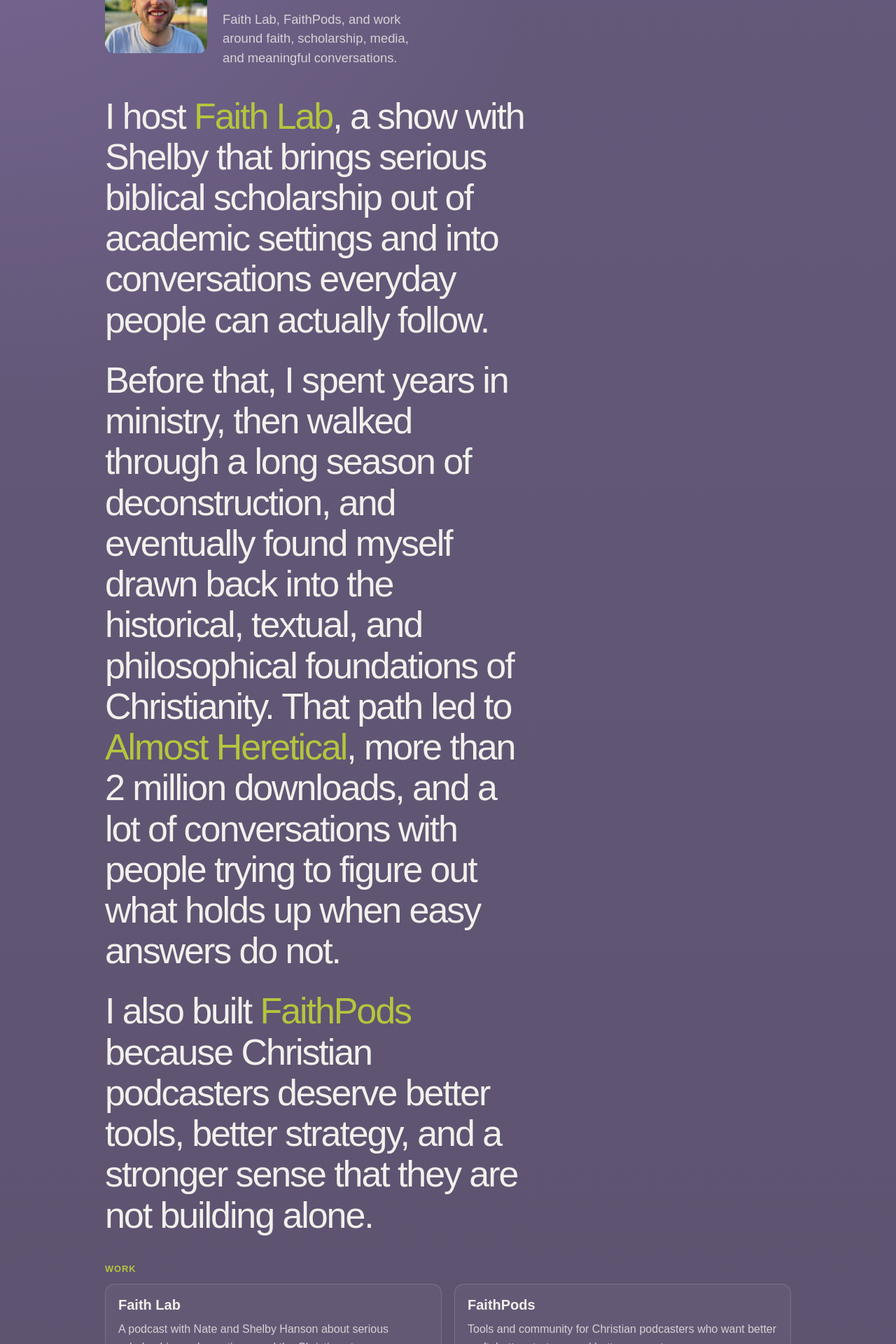
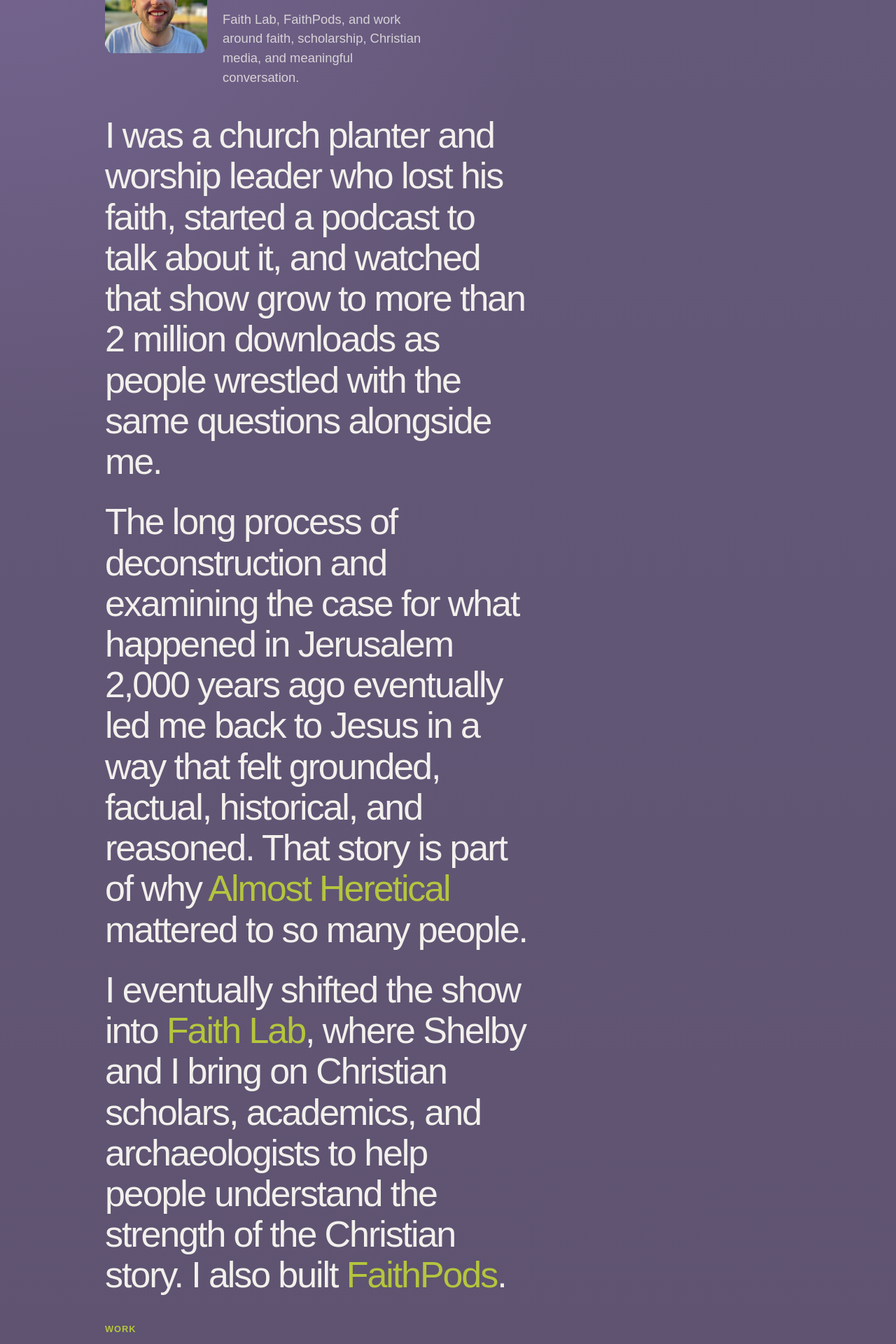
Before and after one commit to natemhanson/natemhanson.com, a Next.js app: page / in a window 1280 px wide. Shown: the part 160-2080 px from the top of the page at 70% size. Built offline with nearby package versions, Linux system fonts and the light colour scheme; no server answers.

Commit message:
Update biography copy

```diff
--- a/src/app/page.tsx
+++ b/src/app/page.tsx
@@ -4,32 +4,32 @@
 
 const paragraphs = [
   <>
-    I host{" "}
+    I was a church planter and worship leader who lost his faith, started a
+    podcast to talk about it, and watched that show grow to more than 2
+    million downloads as people wrestled with the same questions alongside me.
+  </>,
+  <>
+    The long process of deconstruction and examining the case for what
+    happened in Jerusalem 2,000 years ago eventually led me back to Jesus in a
+    way that felt grounded, factual, historical, and reasoned. That story is
+    part of why{" "}
+    <a href="https://almostheretical.com" target="_blank" rel="noreferrer">
+      Almost Heretical
+    </a>{" "}
+    mattered to so many people.
+  </>,
+  <>
+    I eventually shifted the show into{" "}
     <a href="https://faithlabshow.com" target="_blank" rel="noreferrer">
       Faith Lab
     </a>
-    , a show with Shelby that brings serious biblical scholarship out of
-    academic settings and into conversations everyday people can actually
-    follow.
-  </>,
-  <>
-    Before that, I spent years in ministry, then walked through a long season
-    of deconstruction, and eventually found myself drawn back into the
-    historical, textual, and philosophical foundations of Christianity. That
-    path led to{" "}
-    <a href="https://almostheretical.com" target="_blank" rel="noreferrer">
-      Almost Heretical
-    </a>
-    , more than 2 million downloads, and a lot of conversations with people
-    trying to figure out what holds up when easy answers do not.
-  </>,
-  <>
-    I also built{" "}
+    , where Shelby and I bring on Christian scholars, academics, and
+    archaeologists to help people understand the strength of the Christian
+    story. I also built{" "}
     <a href="https://faithpods.com" target="_blank" rel="noreferrer">
       FaithPods
-    </a>{" "}
-    because Christian podcasters deserve better tools, better strategy, and a
-    stronger sense that they are not building alone.
+    </a>
+    .
   </>,
 ];
 
@@ -37,7 +37,7 @@
   {
     name: "Faith Lab",
     description:
-      "A podcast with Nate and Shelby Hanson about serious scholarship, real questions, and the Christian story.",
+      "A podcast with Nate and Shelby Hanson bringing top Christian scholars, academics, and archaeologists into clear public conversation.",
     href: "https://faithlabshow.com",
     cta: "Visit Faith Lab",
   },
@@ -78,8 +78,8 @@
           <div className={styles.titleBlock}>
             <h1>Nate Hanson</h1>
             <p>
-              Faith Lab, FaithPods, and work around faith, scholarship, media,
-              and meaningful conversations.
+              Faith Lab, FaithPods, and work around faith, scholarship,
+              Christian media, and meaningful conversation.
             </p>
           </div>
         </div>
```
